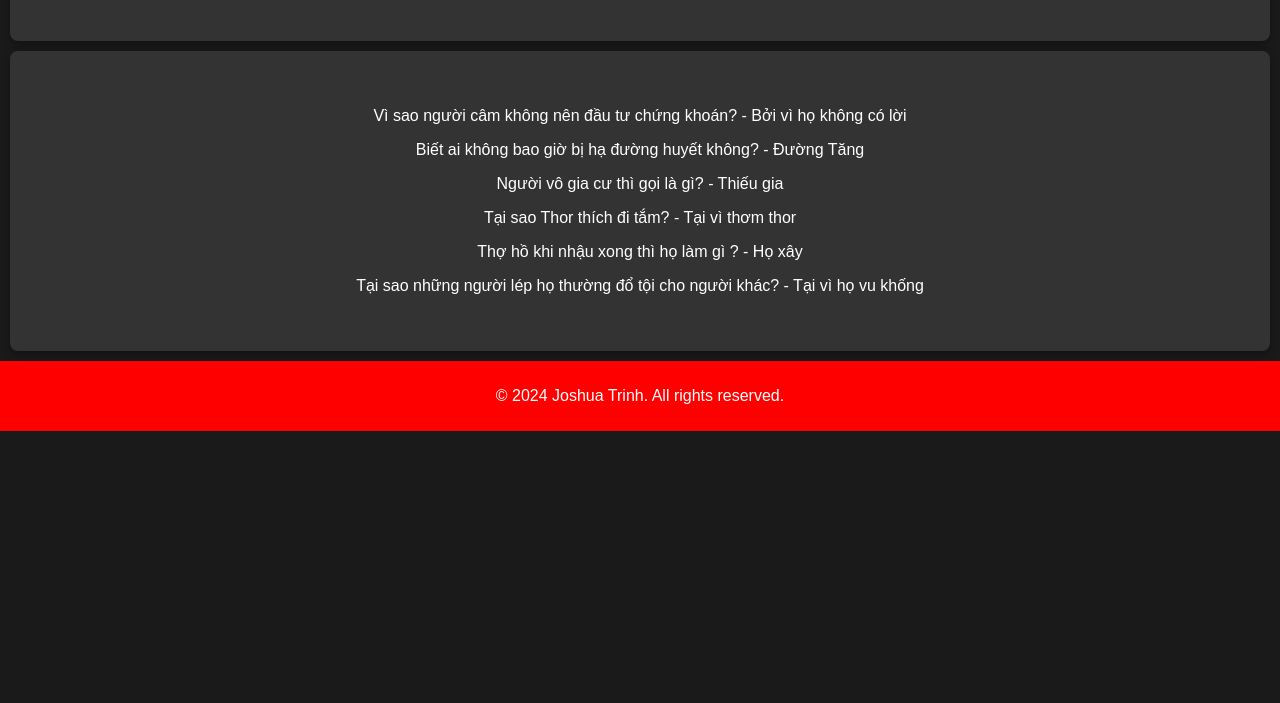
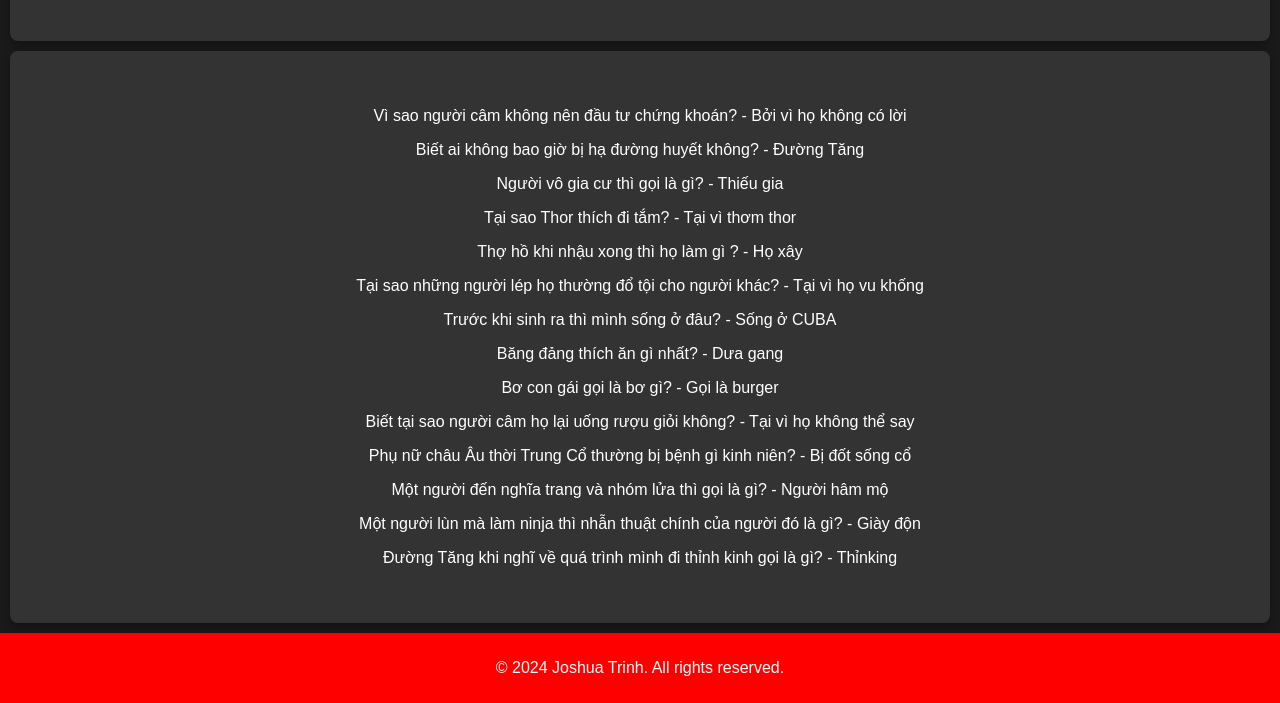
Before and after one commit to JoshuaTrinh5262/joshuatrinh, a plain HTML site: page puns.html in a window 1280 px wide. Shown: the part 189-892 px from the top of the page. Before the commit the page ends 800 px from the top, so only its background shows below. Drawn offline with Linux system fonts and the light colour scheme.

Commit message:
Update puns.html

```diff
--- a/puns.html
+++ b/puns.html
@@ -21,7 +21,14 @@
       <p>Tại sao Thor thích đi tắm? - Tại vì thơm thor</p>
       <p>Thợ hồ khi nhậu xong thì họ làm gì ? - Họ xây</p>
       <p>Tại sao những người lép họ thường đổ tội cho người khác? - Tại vì họ vu khống</p>
-      <p></p>
+      <p>Trước khi sinh ra thì mình sống ở đâu? - Sống ở CUBA</p>
+      <p>Băng đảng thích ăn gì nhất? - Dưa gang</p>
+      <p>Bơ con gái gọi là bơ gì? - Gọi là burger</p>
+      <p>Biết tại sao người câm họ lại uống rượu giỏi không? - Tại vì họ không thể say</p>
+      <p>Phụ nữ châu Âu thời Trung Cổ thường bị bệnh gì kinh niên? - Bị đốt sống cổ</p>
+      <p>Một người đến nghĩa trang và nhóm lửa thì gọi là gì? - Người hâm mộ</p>
+      <p>Một người lùn mà làm ninja thì nhẫn thuật chính của người đó là gì? - Giày độn</p>
+      <p>Đường Tăng khi nghĩ về quá trình mình đi thỉnh kinh gọi là gì? - Thỉnking</p>
     </div>
   </main>
   <div id="footer"></div>
```
